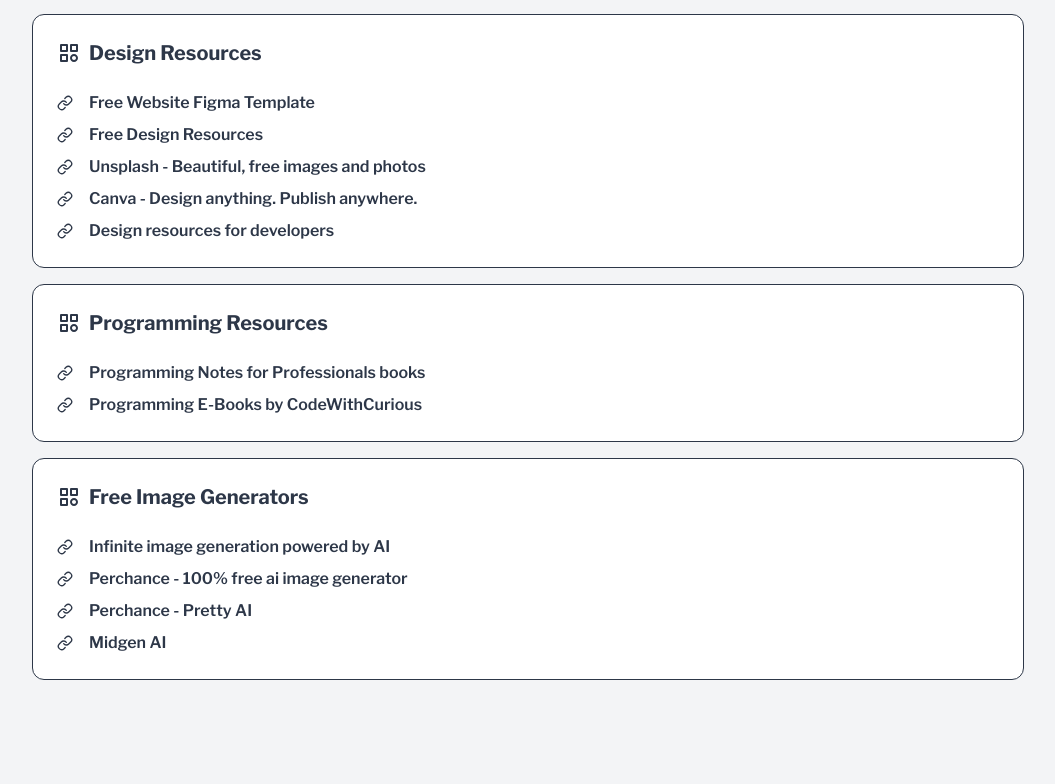
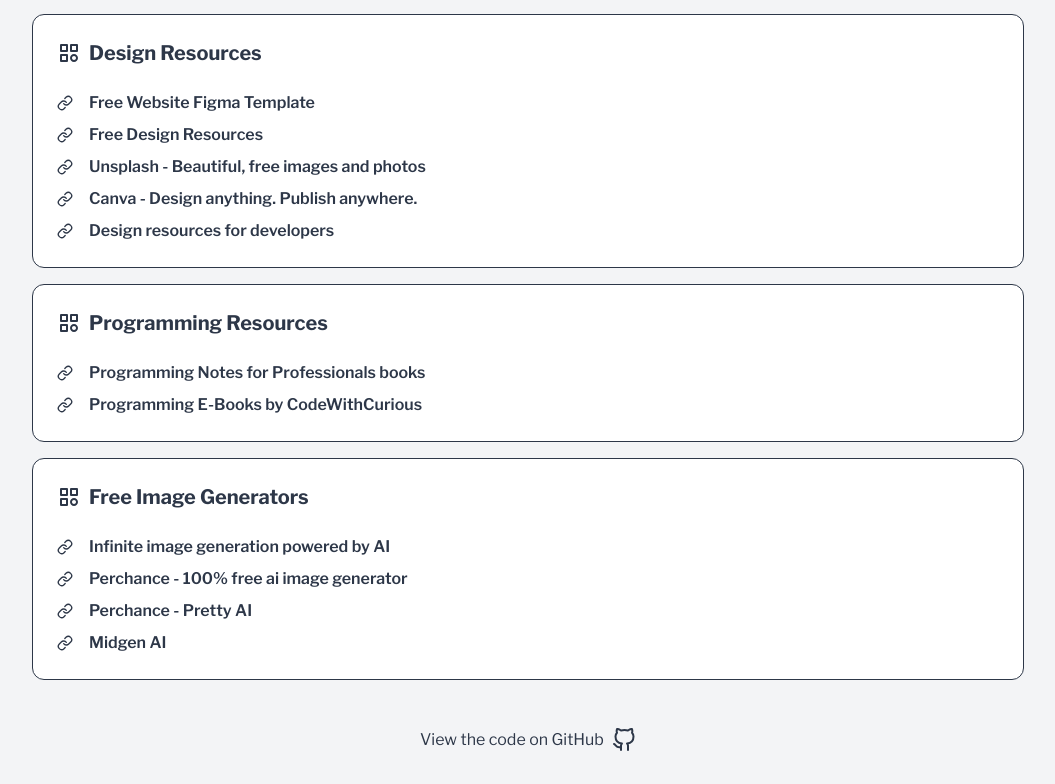
Before and after one commit to sahilatahar/ProfileSpot, a Next.js app: page / in a window 1280 px wide. Shown: the part 2494-3278 px from the top of the page, without its empty margins (112-1167 px from the left). Before the commit the page ends 3222 px from the top, so only its background shows below. Built offline with nearby package versions, Linux system fonts and the light colour scheme.

Commit message:
added footer

```diff
--- a/src/app/page.tsx
+++ b/src/app/page.tsx
@@ -1,3 +1,4 @@
+import Footer from "@/components/Footer"
 import Header from "@/components/Header"
 import Interest from "@/components/Interest"
 import Links from "@/components/Links"
@@ -13,6 +14,7 @@
 			<Skills />
 			<Projects />
 			<Links />
+			<Footer />
 			<ThemeButton />
 		</main>
 	)
--- /dev/null
+++ b/src/components/Footer.tsx
@@ -0,0 +1,25 @@
+"use client"
+import { motion } from "framer-motion"
+import { fadeUpChild } from "@/animations/motionProps"
+import { FiGithub } from "react-icons/fi"
+
+function Footer() {
+	return (
+		<footer className="flex justify-center">
+			<motion.a
+				className="flex items-center gap-2"
+				target="_blank"
+				href="https://github.com/sahilatahar/ProfileSpot"
+				variants={fadeUpChild}
+				initial="hidden"
+				whileInView="visible"
+				viewport={{ once: true }}
+			>
+				<span>View the code on GitHub</span>
+				<FiGithub className="w-6 h-6" />
+			</motion.a>
+		</footer>
+	)
+}
+
+export default Footer
```
